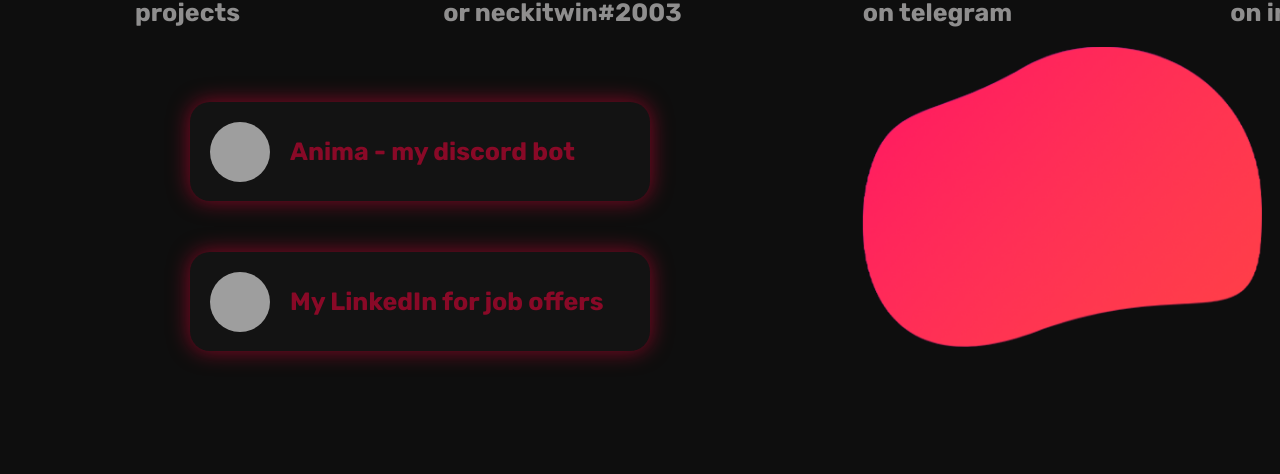
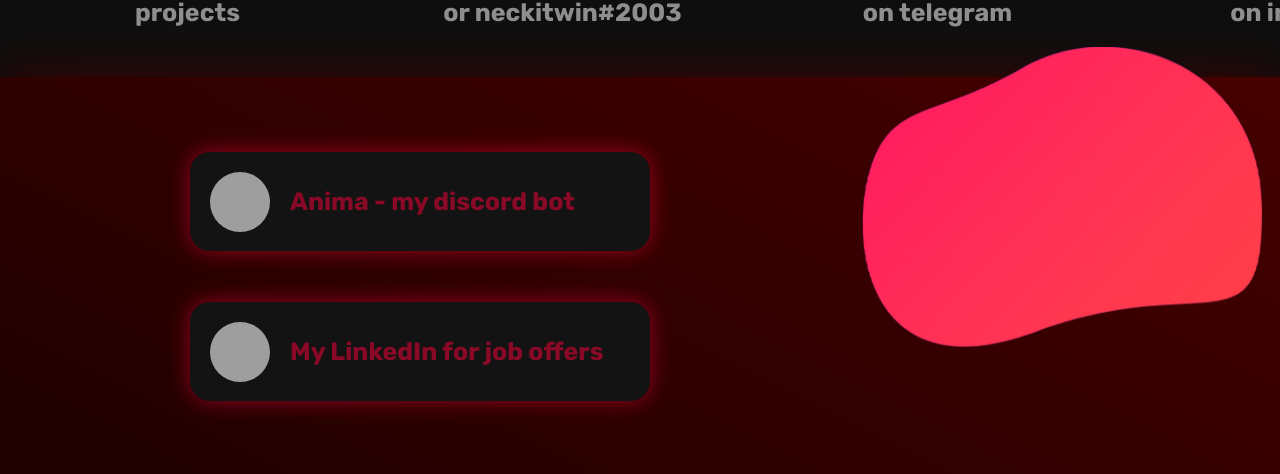
Before and after one commit to NeckitWin/neckitwin.github.io, a React (Create React App) app: page / in a window 1280 px wide. Shown: the part 3616-4090 px from the top of the page. Built offline with nearby package versions, Linux system fonts and the light colour scheme; grey boxes are pictures that could not be loaded.

Commit message:
add color to footer

```diff
--- a/src/components/Footer/footer.css
+++ b/src/components/Footer/footer.css
@@ -1,9 +1,10 @@
 footer {
     height: 400px;
     width: 100%;
-    background-color: #0e0e0e;
+    background: linear-gradient(-333deg, rgba(30, 0, 0, 1) 0%, rgba(70, 0,0, 1) 100%);
     display: flex;
     justify-content: center;
+    box-shadow: 0 0 50px rgb(60, 0, 0);
 }
 
 footer>img {
@@ -22,6 +23,7 @@ footer div {
     align-items: center;
     flex-direction: column;
     height: 300px;
+    margin-top: 50px;
 }
 
 @media (max-width: 768px) {
```
Also changed, not shown: public/img/screen.png (added), 1 other file (tests, documents, lock files or other folders).
